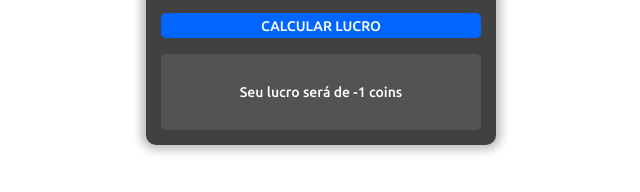
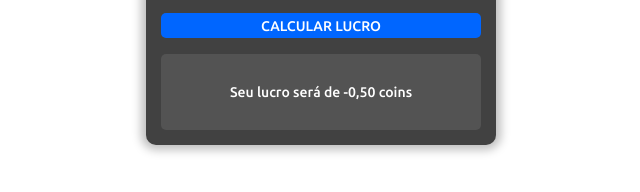
Before and after one commit to lucasrochapng/calculadora-lucro, a plain HTML site: page index.html in a window 1280 px wide. Both pictures are taken after typing "5", "5", "5", "5", "5" into the empty fields and a click on the button "CALCULAR LUCRO". Shown: the part 526-718 px from the top of the page, 319-959 px from the left. Drawn offline with Linux system fonts and the light colour scheme; a web font is replaced by a local one.

Commit message:
att valor

```diff
--- a/index.html
+++ b/index.html
@@ -136,8 +136,15 @@
                 // Calcular o lucro usando a função fornecida
                 let lucroResultado = calcularLucro(unidadesCompra, precoCompra, valorUnitario, unidadesVenda, precoVenda);
 
+                // Formatar o número para exibir separadores de milhares e duas casas decimais
+                let lucroFormatado = lucroResultado.toLocaleString('pt-BR', { minimumFractionDigits: 2, maximumFractionDigits: 2 });
+
+                // Remover a parte decimal se for zero
+                lucroFormatado = lucroFormatado.replace(/,00$/, '');
+
                 // Exibir o resultado na página
-                document.getElementById("resultado").innerText = "Seu lucro será de " + lucroResultado.toFixed(0) + " coins";
+                // document.getElementById("resultado").innerText = "Seu lucro será de " + lucroFormatado.toFixed(0) + " coins";
+                document.getElementById("resultado").innerText = "Seu lucro será de " + lucroFormatado + " coins";
             });
         });
     </script>
```
